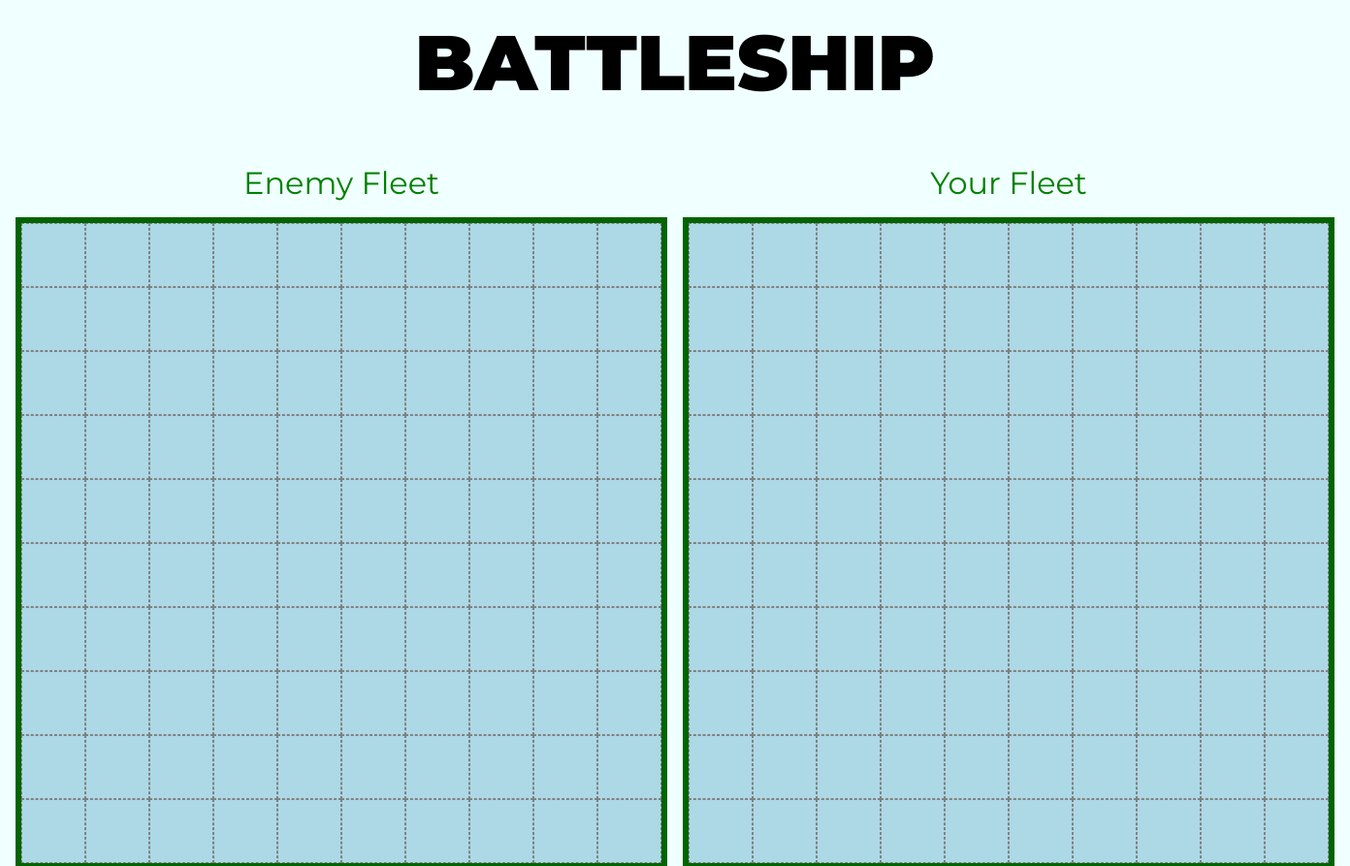
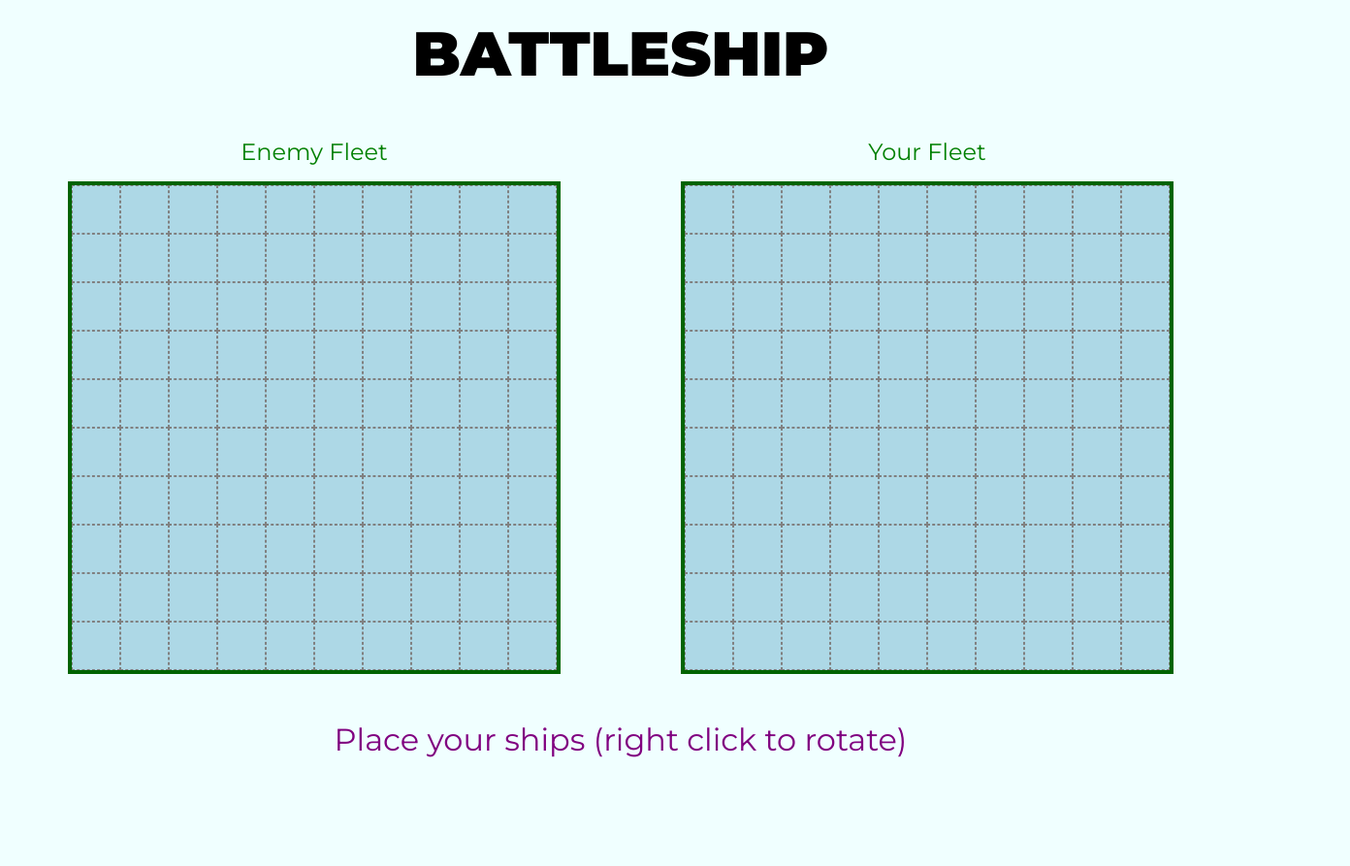
Before and after one commit to Sebastian-Hothaza/battleship, a plain HTML site: page index.html in a window 1280 px wide. Shown: the top 893 px of the page at 97% size, 1392 px wide, since content can reach past the window. After the commit the page ends 800 px from the top, so only its background shows below. Drawn offline with Linux system fonts and the light colour scheme.

Commit message:
Update scaling

```diff
--- a/style.css
+++ b/style.css
@@ -24,28 +24,28 @@
 
 .header{
     grid-column: span 2;
-    font-size: 5em;
+    font-size: 4em;
     font-weight: 900;
     padding-bottom: .5em;
 }
 
 .label{
     color: green;
-    font-size: 2em;
+    font-size: 1.5em;
     width:fit-content
 }
 
 .grid{
     display: grid;
     grid-template-columns: repeat(10, 1fr);
-    border: .4em solid darkgreen
+    border: .3em solid darkgreen
 }
 
 .cell{
     border: 1px dashed gray;
     background-color: lightblue;
-    height: 4em;
-    width: 4em;
+    height: 3em;
+    width: 3em;
 }
 
 .footer{
```
